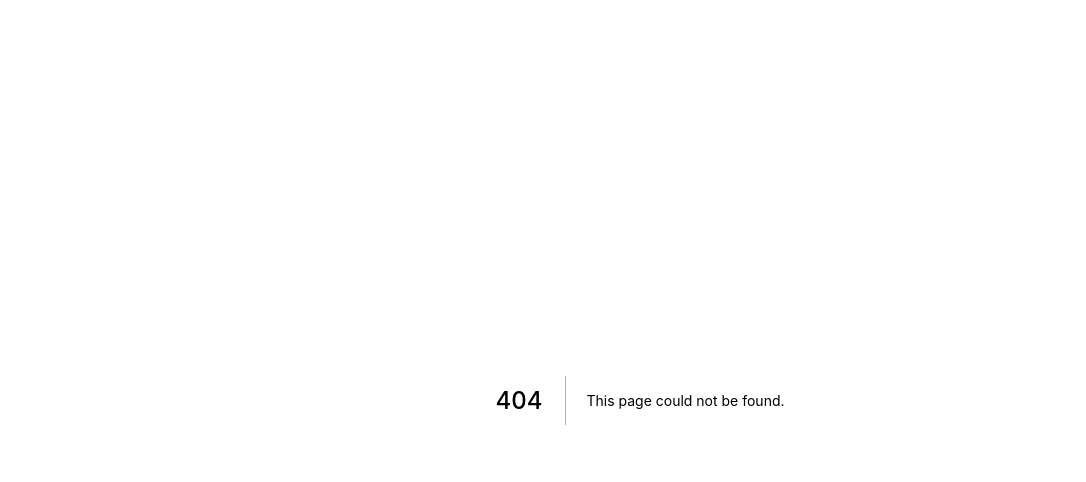
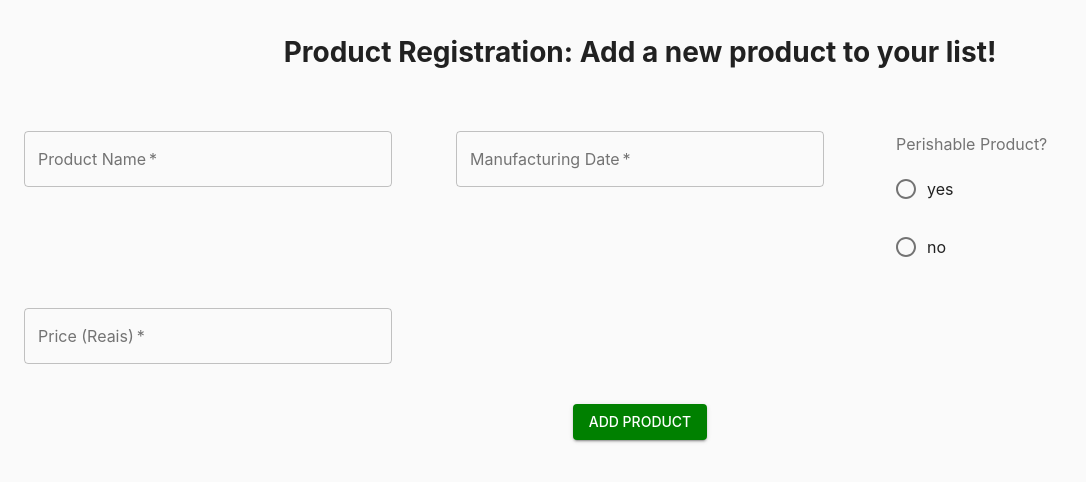
Before and after one commit to dynamox-ac/desafio-2-com-redux, a Next.js app: page /products/new-product in a window 1280 px wide. Before the commit this address had no page. Shown: the top 482 px of the page, without its empty margins (0-1086 px from the left). Built offline with nearby package versions, Linux system fonts and the light colour scheme; what reduxsauce would draw is missing.

Commit message:
feat: collecting new product info from user data

```diff
--- a/components/NewProduct/index.js
+++ b/components/NewProduct/index.js
@@ -1,7 +1,11 @@
+import { Button, FormControlLabel, FormLabel, Radio, RadioGroup } from '@material-ui/core';
+import Grid from '@material-ui/core/Grid';
+import { makeStyles } from '@material-ui/core/styles';
 import TextField from '@material-ui/core/TextField';
-import { makeStyles } from '@material-ui/core/styles';
-import { Button } from '@material-ui/core';
-import Grid from '@material-ui/core/Grid';
+import axios from 'axios';
+import { useCallback, useState } from 'react';
+import { useDispatch } from "react-redux";
+import { Creators as ProductsActions } from "../../store/ducks/products";
 
 const useStyles = makeStyles((theme) => ({
 	myTitle: {
@@ -15,8 +19,15 @@ const useStyles = makeStyles((theme) => ({
     '& .MuiTextField-root': {
     margin: theme.spacing(3),
     width: '100%',
-	paddingRight: '3rem'
+		paddingRight: '3rem'
     },
+		'& .MuiFormGroup-root': {
+			paddingTop: '1.8rem',
+    	paddingLeft: '2rem'
+		},
+		'& .MuiFormControlLabel-root ' : {
+			marginTop: '1rem'
+		},
 	flexGrow:1,
   },
 	myButton: {
@@ -28,8 +39,25 @@ const useStyles = makeStyles((theme) => ({
 	}
 }));
 
+const restClient = axios.create({baseURL: 'http://localhost:3004'});
+
+
 export default function NewProduct() {
   const classes = useStyles();
+	const dispatch = useDispatch();
+
+	const [formData, setFormData] = useState({id: '', name: '', manufacturingDate: '', isPerishable: '', expirationDate: '', price: ''});
+
+	const handleProductInclusion = useCallback(() => {
+		restClient({
+			method: 'post',
+			url: '/products',
+			data: formData
+		}).then(function (response) {
+			console.log(response.data)
+			dispatch(ProductsActions.addProductRequest(response.data))
+		});
+	},[formData, dispatch]);
 
 	return (
 		<form className={classes.root} noValidate autoComplete="off">
@@ -42,8 +70,9 @@ export default function NewProduct() {
 						required
 						id="outlined-required"
 						label="Product Name"
-						value="Product Name"
+						value={formData.name}
 						variant="outlined"
+						onChange={e => setFormData({...formData, name: e.target.value})}
 					/>
         </Grid>
 				<Grid item xs={12} sm={12} md={4} lg={4}>
@@ -51,39 +80,56 @@ export default function NewProduct() {
 						required
 						id="outlined-required"
 						label="Manufacturing Date"
-						value="DD-MM-YYYY"
+						value={formData.manufacturingDate}
 						variant="outlined"
+						onChange={e => setFormData({...formData, manufacturingDate: e.target.value})}
 					/>
 				</Grid>
 				<Grid item xs={12} sm={12} md={4} lg={4}>
-					<TextField
-						required
-						id="outlined-required"
-						label="Perishable Product?"
-						value="true or false"
-						variant="outlined"
-					/>
+					<RadioGroup aria-label="productPerishable" name="productPerishable">
+						<FormLabel component="legend">Perishable Product?</FormLabel>
+						<FormControlLabel
+							name='perishable'
+							value='true'
+							control={<Radio />}
+							onChange={e => setFormData({...formData, isPerishable: e.target.value})}
+							label="yes"
+							id="yes"
+						/>
+						<FormControlLabel
+							name='perishable'
+							value='false'
+							control={<Radio />}
+							onChange={e => setFormData({...formData, isPerishable: e.target.value})}
+							label="no"
+							id="no"
+						/>
+					</RadioGroup>
 				</Grid>
+				{formData.isPerishable === 'true' &&
 				<Grid item xs={12} sm={12} md={4} lg={4}>
 					<TextField
 						required
 						id="outlined-required"
 						label="Expiration Date"
-						value="DD-MM-YYYY"
+						value={formData.expirationDate}
 						variant="outlined"
+						onChange={e => setFormData({...formData, expirationDate: e.target.value})}
 					/>
 				</Grid>
+				}
 				<Grid item xs={12} sm={12} md={4} lg={4}>
 					<TextField
 						required
 						id="outlined-required"
 						label="Price (Reais)"
-						value="R$ 00.00"
+						value={formData.price}
 						variant="outlined"
+						onChange={e => setFormData({...formData, price: e.target.value})}
 					/>
 				</Grid>
 				<Grid item xs={12} className={classes.myButton}>
-					<Button variant="contained" color="primary">Add Product</Button>
+					<Button onClick={() => handleProductInclusion()} variant="contained" color="primary">Add Product</Button>
 				</Grid>
 			</Grid>
 		</form>
--- a/db.json
+++ b/db.json
@@ -1,5 +1,21 @@
 {
   "products": [
+    {
+      "id": 1,
+      "name": "Iogurte",
+      "manufacturingDate": "22-09-2022",
+      "isPerishable": true,
+      "expirationDate": "25-12-2022",
+      "price": 3
+    },
+    {
+      "id": 2,
+      "name": "Manteiga",
+      "manufacturingDate": "12-04-2022",
+      "isPerishable": true,
+      "expirationDate": "21-05-2022",
+      "price": 9
+    },
     {
       "id": 3,
       "name": "Pão",
@@ -7,6 +23,14 @@
       "isPerishable": true,
       "expirationDate": "01-04-2022",
       "price": 10.5
+    },
+    {
+      "id": 4,
+      "name": "Leite",
+      "manufacturingDate": "16-03-2021",
+      "isPerishable": true,
+      "expirationDate": "05-06-2021",
+      "price": 7.2
     },
     {
       "id": 5,
@@ -47,6 +71,22 @@
       "isPerishable": false,
       "expirationDate": "NA",
       "price": 8
+    },
+    {
+      "id": 10,
+      "name": "Soja",
+      "manufacturingDate": "31-12-2020",
+      "isPerishable": false,
+      "expirationDate": "NA",
+      "price": 4.3
+    },
+    {
+      "id": 13,
+      "name": "Banana",
+      "manufacturingDate": "13-08-2015",
+      "isPerishable": "true",
+      "expirationDate": "20-08-2015",
+      "price": "5.25"
     }
   ]
 }
--- a/pages/products/newProduct/index.js
+++ b/pages/products/new-product/index.js
@@ -1,4 +1,3 @@
-import { CssBaseline } from '@material-ui/core';
 import React from 'react';
 import NewProduct from '../../../components/NewProduct';
 
--- a/store/ducks/products.js
+++ b/store/ducks/products.js
@@ -57,7 +57,7 @@ const deleteProductHandler = (state = INITIAL_STATE, action) => {
 const addProductHandler = (state = INITIAL_STATE, action) => {
     return {
         ...state,
-        productsList: [...state.productsList.push(action.data)],
+        productsList: [...state.productsList, action.data],
     }
 }
 
```
Also changed, not shown: components/ProductsTable/index.js (+7 -21 lines).
